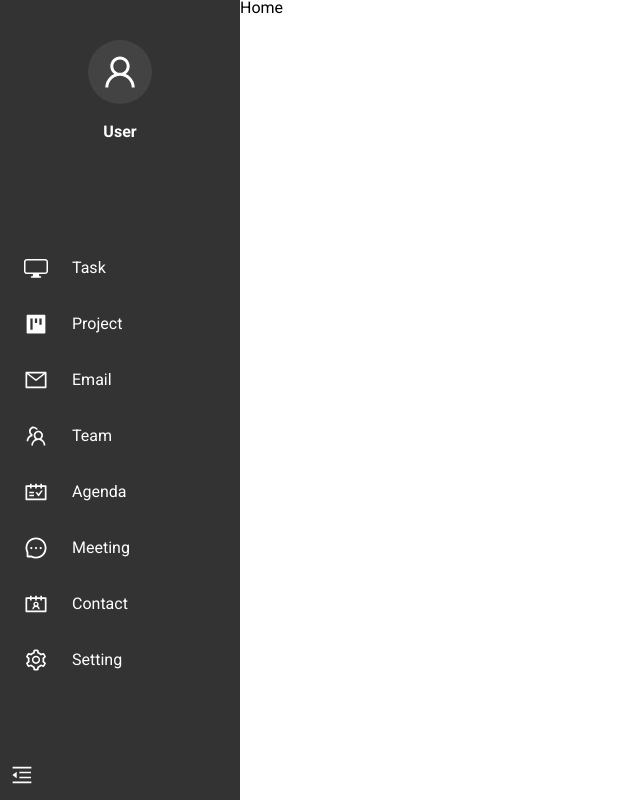
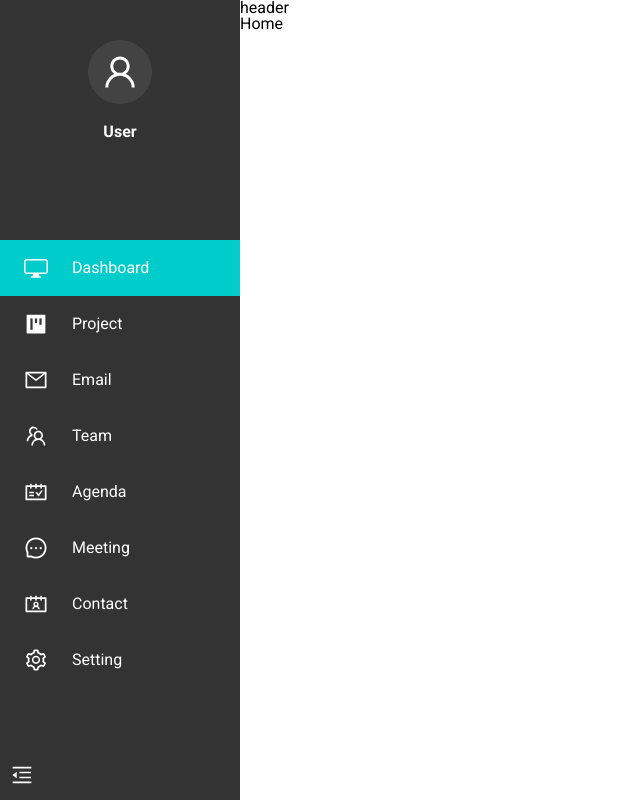
Before and after one commit to gougoulin/ll-react-erp, a React (Create React App) app: page /dashboard in a window 1280 px wide. Before the commit this address led to /. Shown: the whole page, without its empty margins (0-640 px from the left). Built offline with nearby package versions, Linux system fonts and the light colour scheme.

Commit message:
adjust pages

```diff
--- a/src/components/icons/index.tsx
+++ b/src/components/icons/index.tsx
@@ -15,7 +15,7 @@ import {
 import { BsDisplay } from "react-icons/bs";
 import { colors } from "../../assets/css/params";
 
-export const Task = BsDisplay;
+export const Dashboard = BsDisplay;
 export const Project = AiFillProject;
 export const Email = AiOutlineMail;
 export const Team = AiOutlineTeam;
@@ -30,7 +30,7 @@ export const Unfold = AiOutlineMenuUnfold;
 export const DefaultUserAvatar = AiOutlineUser;
 
 const appIcons: Record<string, IconType> = {
-  Task,
+  Dashboard,
   Project,
   Email,
   Team,
--- a/src/pages/Contact.tsx
+++ b/src/pages/Contact.tsx
@@ -1,4 +1,3 @@
-import React from 'react'
 
 const Contact = () => {
   return (
--- /dev/null
+++ b/src/pages/Dashboard.tsx
@@ -0,0 +1,25 @@
+import React from "react";
+import styled from "styled-components";
+import { space } from "../assets/css/params";
+
+const HomeLayout = styled.div`
+  grid-template-columns: repeat(8, 1fr);
+  gap: ${space.medium};
+`;
+
+const CommonHeader = styled.header`
+  grid-row: 1 / 2;
+  grid-column: 1 / span 8;
+`;
+
+const Dashboard = () => {
+  return (
+    <HomeLayout>
+      <CommonHeader>header</CommonHeader>
+
+      <div>Home</div>
+    </HomeLayout>
+  );
+};
+
+export default Dashboard;
--- a/src/pages/Home.tsx
+++ /dev/null
@@ -1,9 +0,0 @@
-import React from 'react'
-
-const Home = () => {
-  return (
-    <div>Home</div>
-  )
-}
-
-export default Home
--- a/src/pages/Task.tsx
+++ /dev/null
@@ -1,9 +0,0 @@
-import React from 'react'
-
-const Task = () => {
-  return (
-    <div>Task</div>
-  )
-}
-
-export default Task
--- a/src/redux/slices/asideSlice.ts
+++ b/src/redux/slices/asideSlice.ts
@@ -5,7 +5,7 @@ const initialState = {
   narrowWidth: "3em",
   wideWidth: "15em",
   menu: [
-    "task",
+    "dashboard",
     "project",
     "email",
     "team",
--- a/src/router/constants.tsx
+++ b/src/router/constants.tsx
@@ -8,7 +8,7 @@ export const login = {
 export const main = {
   index: "/",
   home: "/home",
-  task: "/task",
+  dashboard: "/dashboard",
   project: "/project",
   email: "/email",
   team: "/team",
@@ -17,11 +17,11 @@ export const main = {
   contact: "/contact",
   setting: "/setting",
   default: "/home"
-}
+};
 
 export const navMenu: Record<string, string> = {
   home: main.home,
-  task: main.task,
+  dashboard: main.dashboard,
   project: main.project,
   email: main.email,
   team: main.team,
@@ -29,5 +29,5 @@ export const navMenu: Record<string, string> = {
   meeting: main.meeting,
   contact: main.contact,
   setting: main.setting,
-  default: main.home,
-}
+  default: main.home
+};
--- a/src/router/index.tsx
+++ b/src/router/index.tsx
@@ -5,7 +5,6 @@ import {
 } from "react-router-dom";
 import RootOutlet from "../pages/RootOutlet";
 import Login from "../pages/Login";
-import Home from "../pages/Home";
 import LoginPasswordReset from "../pages/LoginPasswordReset";
 import LoginSignup from "../pages/LoginSignup";
 import { login, main } from "./constants";
@@ -16,7 +15,7 @@ import Email from "../pages/Email";
 import Meeting from "../pages/Meeting";
 import Project from "../pages/Project";
 import Setting from "../pages/Setting";
-import Task from "../pages/Task";
+import Dashboard from "../pages/Dashboard";
 import Team from "../pages/Team";
 
 const router = createBrowserRouter([
@@ -34,17 +33,15 @@ const router = createBrowserRouter([
     path: "/",
     element: <HomePageWithOutlet />,
     children: [
-      { index: true, element: <Home /> },
+      { index: true, path: main.dashboard, element: <Dashboard /> },
       { path: main.agenda, element: <Agenda /> },
       { path: main.contact, element: <Contact /> },
       { path: main.email, element: <Email /> },
-      { path: main.home, element: <Home /> },
       { path: main.meeting, element: <Meeting /> },
       { path: main.project, element: <Project /> },
       { path: main.setting, element: <Setting /> },
-      { path: main.task, element: <Task /> },
       { path: main.team, element: <Team /> },
-      { path: "*", element: <Navigate to="/" /> }
+      { path: "*", element: <Navigate to={main.dashboard} /> }
     ]
   }
 ]);
```
